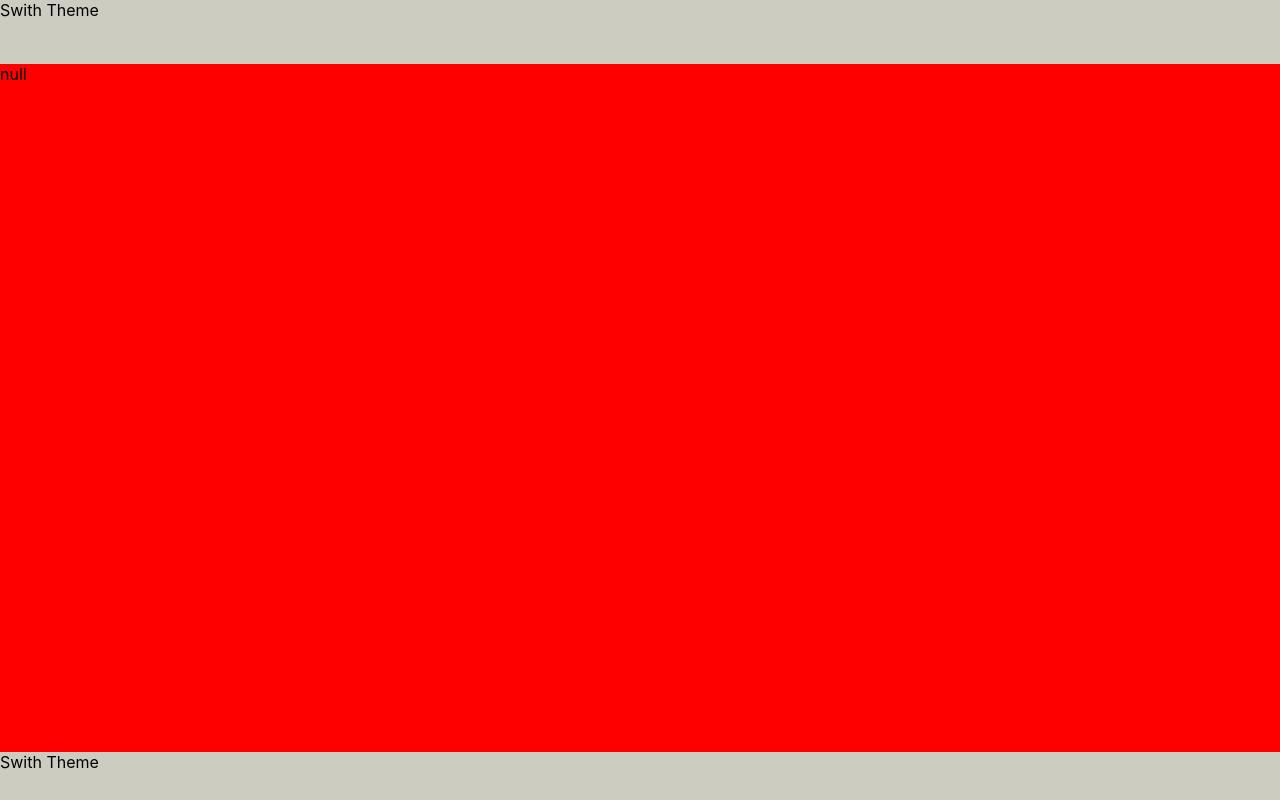
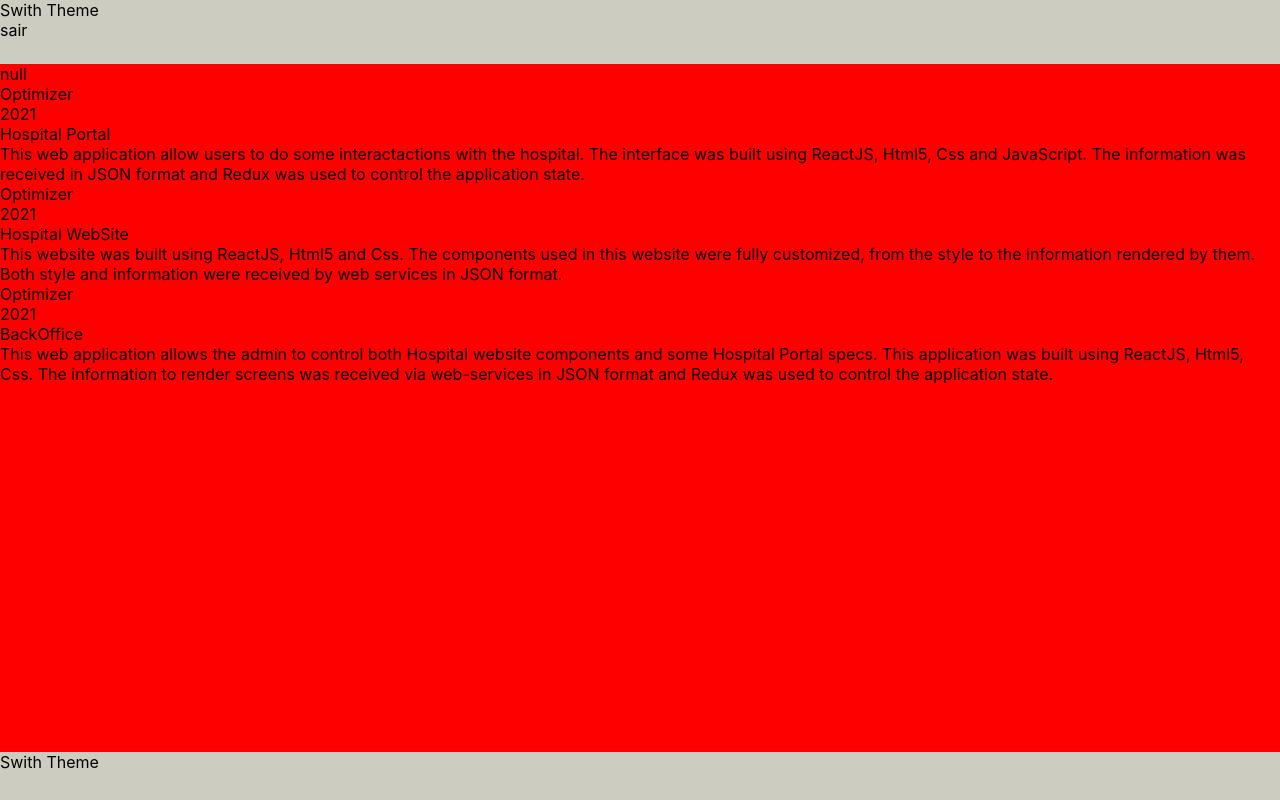
Before and after one commit to MasomCunha/masomcunhacv, a React (Create React App) app: page /homecv in a window 1280 px wide. Both pictures are taken after a click on the button "Click me!". Built offline with nearby package versions, Linux system fonts and the light colour scheme; no server answers.

Commit message:
-create project card component; -add project information; -add button to leave details

```diff
--- a/src/App.tsx
+++ b/src/App.tsx
@@ -1,24 +1,33 @@
 import React, { useState } from "react";
-
+//hooks
+import { useAppDispatch } from "./hooks/useAppDispatch";
+import { useAppSelector } from "./hooks/useAppSelector";
 //components
 import Footer from "./components/Footer";
 import Header from "./components/Header";
 import SwitchTheme from "./components/SwitchTheme";
 import Routes from "./routes";
-
 //context
 import { CVContext } from "./context/CVContext";
-
+//actions
+import { login } from "./redux/actions/authActions";
 //styles
 import "./style/appCV.css";
 
 function App() {
 
+  const dispatch = useAppDispatch();
+  const isLogged = useAppSelector((state) => state.auth.isLogged)
+
   const [isDarkMode, setDarkMode] = useState<boolean>(false);
+
+  const logout = () => {
+    dispatch(login(false))
+  }
 
   return (
     <CVContext.Provider value={{ isDarkMode, setDarkMode }}>
-      <Header><SwitchTheme/></Header>
+      <Header isLogged={isLogged} logout={logout}><SwitchTheme/></Header>
       <div className="pageContainer">
         <Routes />
       </div>
--- a/src/components/Header.tsx
+++ b/src/components/Header.tsx
@@ -8,13 +8,14 @@ import { CVContext } from "../context/CVContext";
 //styles
 import "../style/headerCV.css";
 
-export default function Header({ children } : HeaderInterface){
+export default function Header({ children, isLogged, logout } : HeaderInterface){
 
     const context = useContext(CVContext);
 
     return(
         <div className={`headerCV ${context?.isDarkMode ? "darkMode" : "ligthMode"}`}>
             {children}
+            {isLogged && <span onClick={() => logout()}>sair</span>}
         </div>
     )
 }
--- /dev/null
+++ b/src/components/ProjectCard.tsx
@@ -0,0 +1,17 @@
+import React from "react";
+//interface
+import ProjectInterface from "../interface/project";
+
+
+export default function ProjectCard({ project } : ProjectInterface){
+
+    return(
+        <div>
+            <div>{project.company}</div>
+            <div>{project.startDate}</div>
+            <div>{project.projectName}</div>
+            <div>{project.description}</div>
+        </div>
+    )
+
+}
--- a/src/components/SwitchTheme.tsx
+++ b/src/components/SwitchTheme.tsx
@@ -1,5 +1,4 @@
 import React, { useContext } from "react";
-
 //context
 import { CVContext } from "../context/CVContext";
 //styles
--- a/src/interface/Header.ts
+++ b/src/interface/Header.ts
@@ -2,4 +2,6 @@ import React from "react";
 
 export default interface Header{
     children: React.ReactNode
+    isLogged: boolean,
+    logout: Function
 }
--- /dev/null
+++ b/src/interface/project.ts
@@ -0,0 +1,11 @@
+interface project {
+    id: number,
+    projectName: string,
+    company: string,
+    startDate: string,
+    description: string
+}
+
+export default interface ProjectCard{
+    project: project
+}
--- a/src/pages/DetailCV.tsx
+++ b/src/pages/DetailCV.tsx
@@ -1,8 +1,12 @@
 import React from "react";
+//components
+import ProjectCard from "../components/ProjectCard";
 //hooks
 import { useAppSelector } from "../hooks/useAppSelector";
 //interface
-import * as gitUserInterface from "../interface/gitUser"
+import * as gitUserInterface from "../interface/gitUser";
+
+import { CVData } from "../utils/data";
 
 
 export default function DetailCV() {
@@ -12,5 +16,11 @@ export default function DetailCV() {
 
   console.log(gitUser)
 
-  return <div>{JSON.stringify(gitUser)}</div>;
+  return <div>
+    {JSON.stringify(gitUser)}
+
+    {
+      CVData.map((project, index) => <ProjectCard key={index} project={project}/>)
+    }
+    </div>;
 }
--- a/src/pages/HomeCV.tsx
+++ b/src/pages/HomeCV.tsx
@@ -16,7 +16,7 @@ export default function HomeCV() {
 
   const handleClick = () => {
     dispatch(getGitUserInformation())
-    dispatch(login())
+    dispatch(login(true))
     navigate("/detailCV")
   }
 
--- a/src/redux/actions/authActions.ts
+++ b/src/redux/actions/authActions.ts
@@ -2,7 +2,7 @@ import { LOGIN_USER } from "../types";
 import * as interfaceAuthRedux from "../../interface/auth"
 
 
-export const login = (): interfaceAuthRedux.authRequest => ({
+export const login = ( arg : boolean): interfaceAuthRedux.authRequest => ({
     type: LOGIN_USER,
-    payload: true
+    payload: arg
 })
--- /dev/null
+++ b/src/utils/data.ts
@@ -0,0 +1,26 @@
+export const CVData = [
+  {
+    id: 1,
+    projectName: "Hospital Portal",
+    company: "Optimizer",
+    startDate: "2021",
+    description:
+      "This web application allow users to do some interactactions with the hospital. The interface was built using ReactJS, Html5, Css and JavaScript. The information was received in JSON format and Redux was used to control the application state.",
+  },
+  {
+    id: 2,
+    projectName: "Hospital WebSite",
+    company: "Optimizer",
+    startDate: "2021",
+    description:
+      "This website was built using ReactJS, Html5 and Css. The components used in this website were fully customized, from the style to the information rendered by them. Both style and information were received by web services in JSON format.",
+  },
+  {
+    id: 3,
+    projectName: "BackOffice",
+    company: "Optimizer",
+    startDate: "2021",
+    description:
+      "This web application allows the admin to control both Hospital website components and some Hospital Portal specs. This application was built using ReactJS, Html5, Css. The information to render screens was received via web-services in JSON format and Redux was used to control the application state.",
+  },
+];
```
Also changed, not shown: 1 other file (tests, documents, lock files or other folders).
